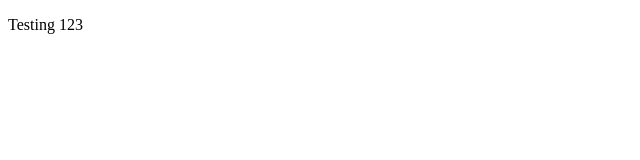
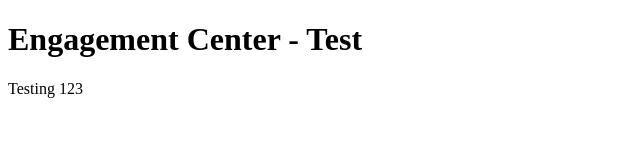
Before and after one commit to ayalamac/engagement, a plain HTML site: page index.html in a window 1280 px wide. Shown: the whole page, without its empty margins (0-640 px from the left). Drawn offline with Linux system fonts and the light colour scheme.

Commit message:
Update index.html

```diff
--- a/index.html
+++ b/index.html
@@ -7,6 +7,7 @@
   <title>Engagement Center - Test</title>
 </head>
 <body>
+  <h1>Engagement Center - Test</h1>
 <p>Testing 123 </p>
 
 </body>
```
